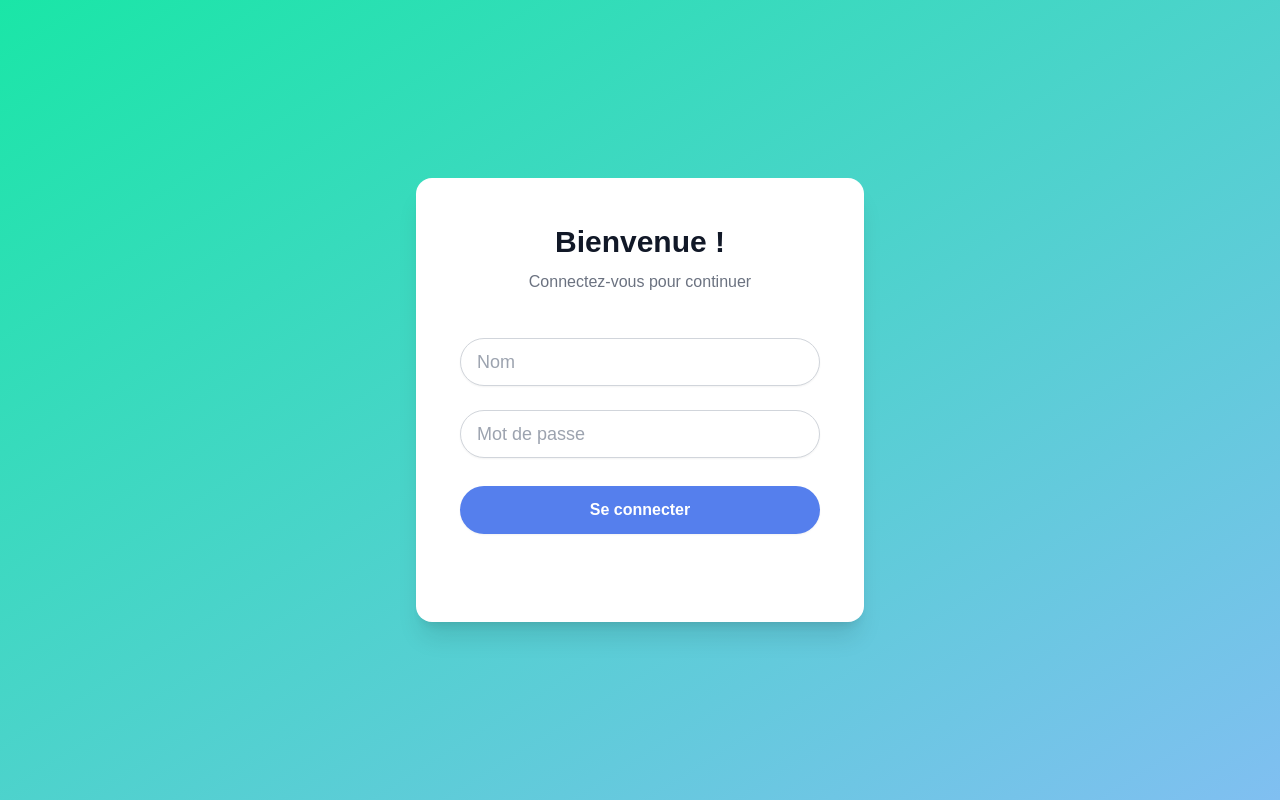
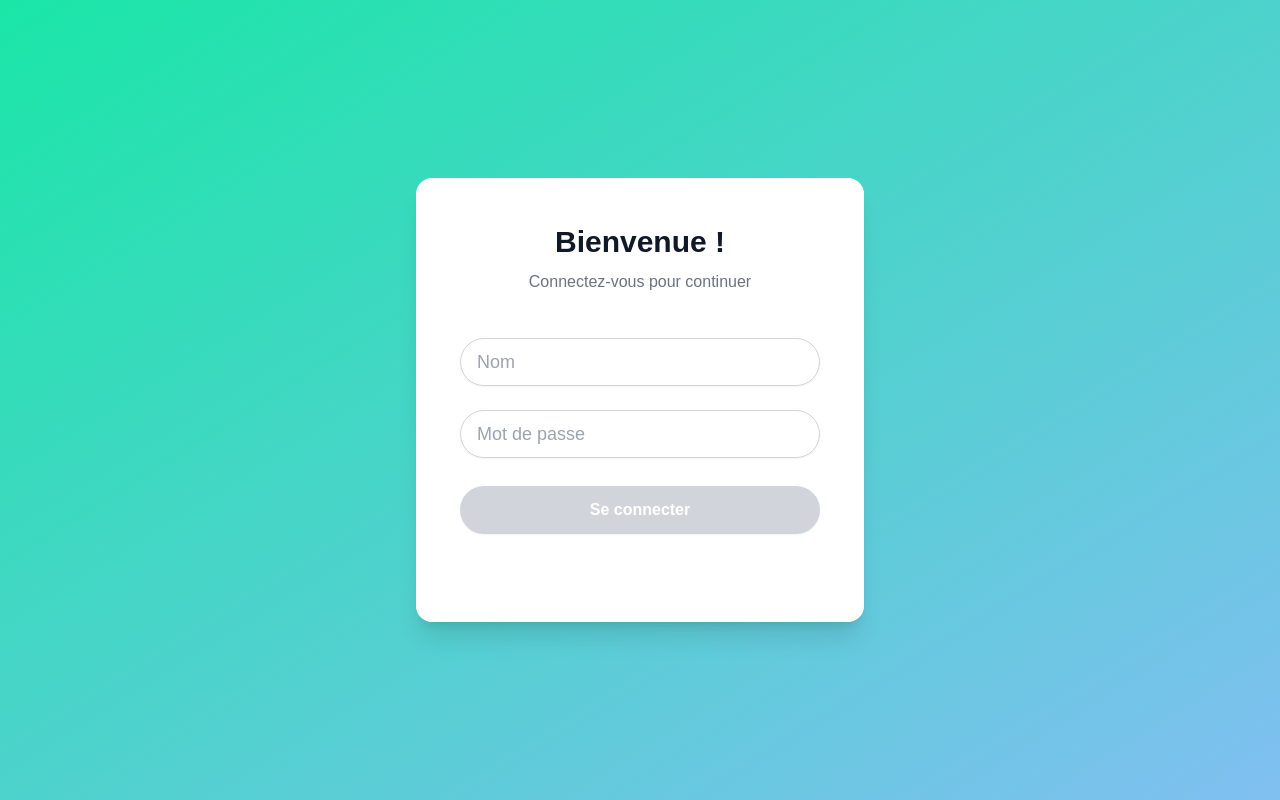
Before and after one commit to aminemn14/tp-versionning, a React (Vite) app: page /login in a window 1280 px wide. Built offline with nearby package versions, Linux system fonts and the light colour scheme.

Commit message:
feat: Ajout d'un faux système d'authentification

```diff
--- a/src/output.css
+++ b/src/output.css
@@ -647,6 +647,10 @@ video {
   max-width: 28rem;
 }
 
+.cursor-not-allowed {
+  cursor: not-allowed;
+}
+
 .grid-cols-1 {
   grid-template-columns: repeat(1, minmax(0, 1fr));
 }
@@ -740,6 +744,11 @@ video {
 .bg-green-600 {
   --tw-bg-opacity: 1;
   background-color: rgb(22 163 74 / var(--tw-bg-opacity));
+}
+
+.bg-gray-300 {
+  --tw-bg-opacity: 1;
+  background-color: rgb(209 213 219 / var(--tw-bg-opacity));
 }
 
 .bg-gradient-to-br {
--- a/src/pages/Login.jsx
+++ b/src/pages/Login.jsx
@@ -1,6 +1,12 @@
 import { Link } from "react-router-dom";
+import { useState } from "react";
 
 function Login() {
+  const [name, setName] = useState("");
+  const [password, setPassword] = useState("");
+
+  const isFormFilled = name !== "" && password !== "";
+
   return (
     <>
       <section className="flex items-center justify-center min-h-screen bg-gradient-to-br from-primary to-secondary">
@@ -17,16 +23,28 @@ function Login() {
               </div>
               <input
                 type="text"
+                value={name}
+                onChange={(e) => setName(e.target.value)}
                 className="w-full h-12 text-gray-900 placeholder:text-gray-400 text-lg font-normal leading-7 rounded-full border-gray-300 border shadow-sm focus:outline-none px-4 mb-6"
                 placeholder="Nom"
               />
               <input
-                type="text"
+                type="password"
+                value={password}
+                onChange={(e) => setPassword(e.target.value)}
                 className="w-full h-12 text-gray-900 placeholder:text-gray-400 text-lg font-normal leading-7 rounded-full border-gray-300 border shadow-sm focus:outline-none px-4 mb-1"
                 placeholder="Mot de passe"
               />
-              <Link to="/album">
-                <button className="w-full mt-6 h-12 text-white text-center text-base font-semibold leading-6 rounded-full hover:bg-secondary transition-all duration-300 bg-accent shadow-sm mb-11">
+              <Link to={isFormFilled ? "/album" : "#"}>
+                <button
+                  type="button"
+                  disabled={!isFormFilled}
+                  className={`w-full mt-6 h-12 text-white text-center text-base font-semibold leading-6 rounded-full transition-all duration-300 bg-accent shadow-sm mb-11 ${
+                    isFormFilled
+                      ? "hover:bg-secondary"
+                      : "bg-gray-300 cursor-not-allowed"
+                  }`}
+                >
                   Se connecter
                 </button>
               </Link>
```
